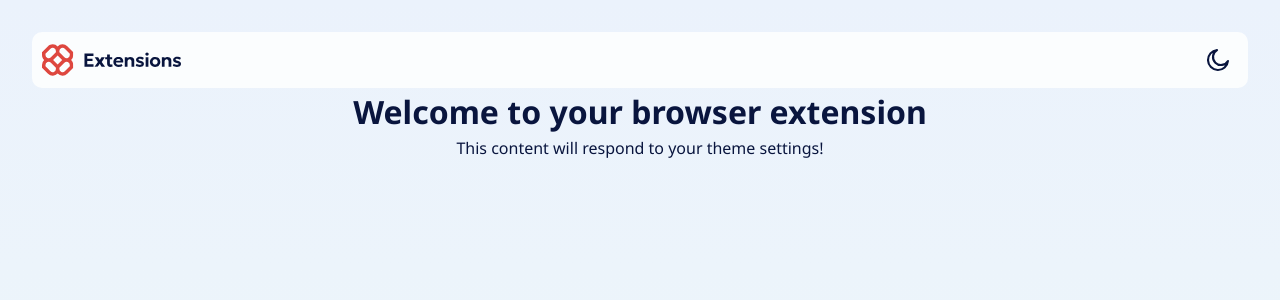
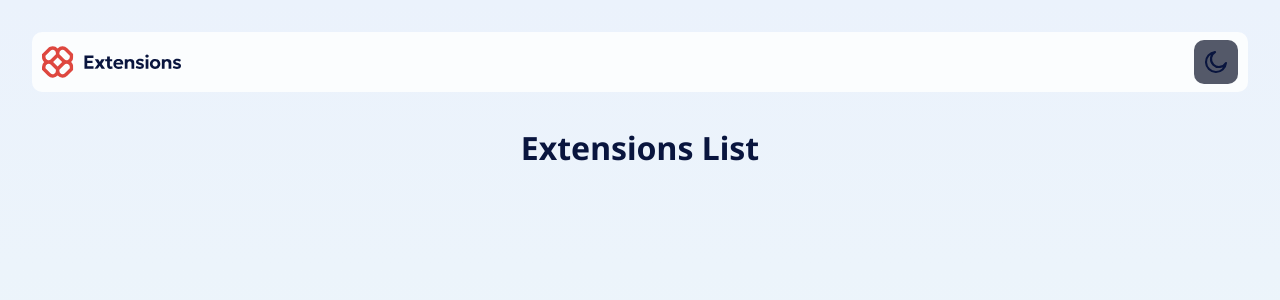
Before and after one commit to Robertron624/browser-extensions-manager, a React (Vite) app: page / in a window 1280 px wide. Shown: the top 300 px of the page. Built offline with nearby package versions, Linux system fonts and the light colour scheme.

Commit message:
feat: update App component structure and add ThemeSwitcher styles

```diff
--- a/src/App.css
+++ b/src/App.css
@@ -4,3 +4,11 @@
   padding: 2rem;
   text-align: center;
 }
+
+main {
+  margin-top: 2rem;
+}
+
+main h1 {
+  font-size: 2rem;
+}
--- a/src/App.tsx
+++ b/src/App.tsx
@@ -8,8 +8,9 @@ function App() {
     <div className="app">
       <Header/>
       <main>
-        <h2>Welcome to your browser extension</h2>
-        <p>This content will respond to your theme settings!</p>
+        <h1>
+          Extensions List
+        </h1>
       </main>
     </div>
   );
--- /dev/null
+++ b/src/components/ThemeSwitcher.css
@@ -0,0 +1,7 @@
+.theme-switcher {
+    padding: 10px;
+    border-radius: 10px;
+    background-color: var(--neutral-600);
+    border: none;
+    cursor: pointer;
+}
--- a/src/components/ThemeSwitcher.tsx
+++ b/src/components/ThemeSwitcher.tsx
@@ -1,7 +1,7 @@
 import React from "react";
 import { useTheme } from "../hooks/useTheme";
 import { Sun, Moon } from "./Icons";
-
+import './ThemeSwitcher.css'
 
 const ThemeSwitcher: React.FC = () => {
     const { isDarkMode, toggleTheme } = useTheme();
```
